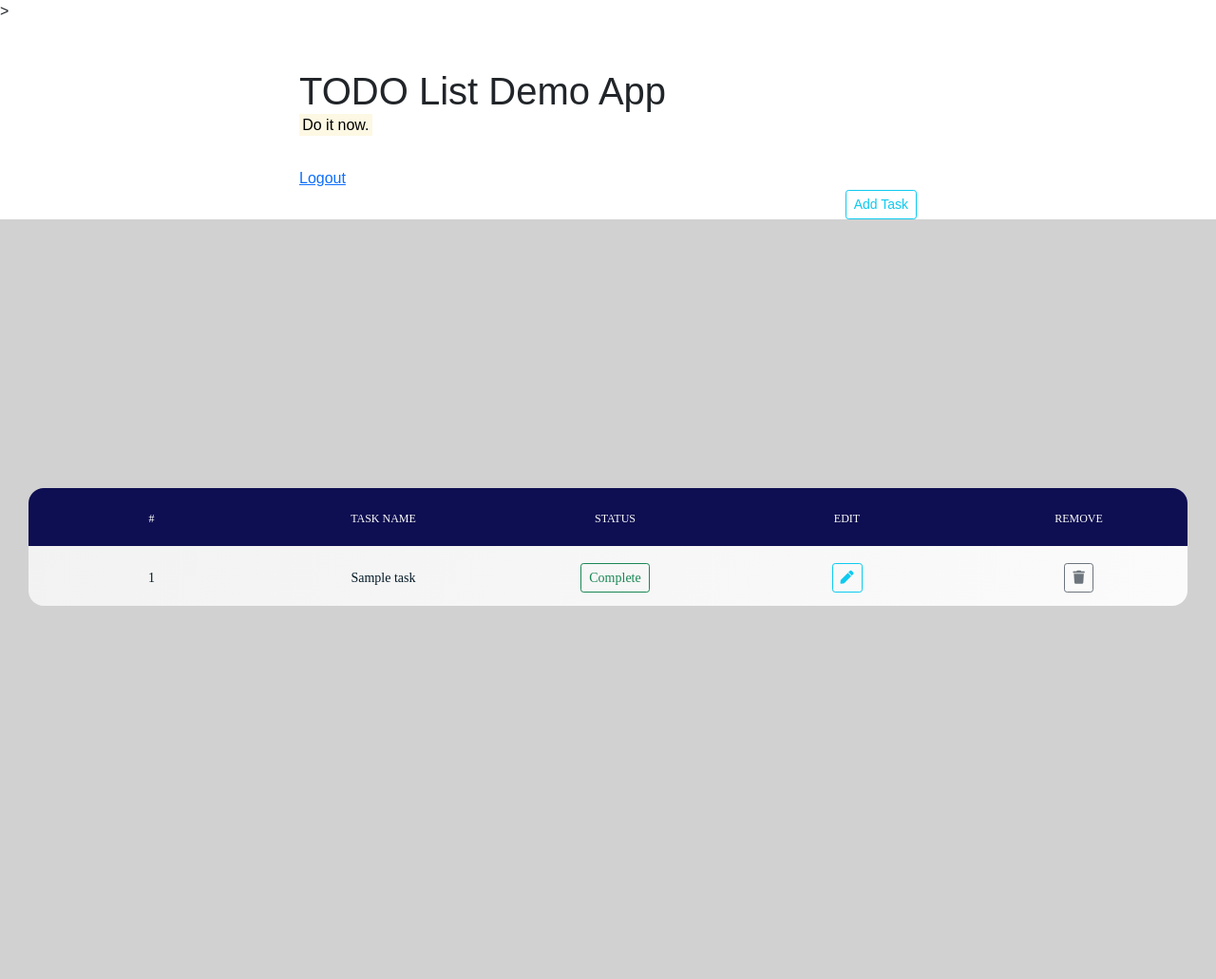
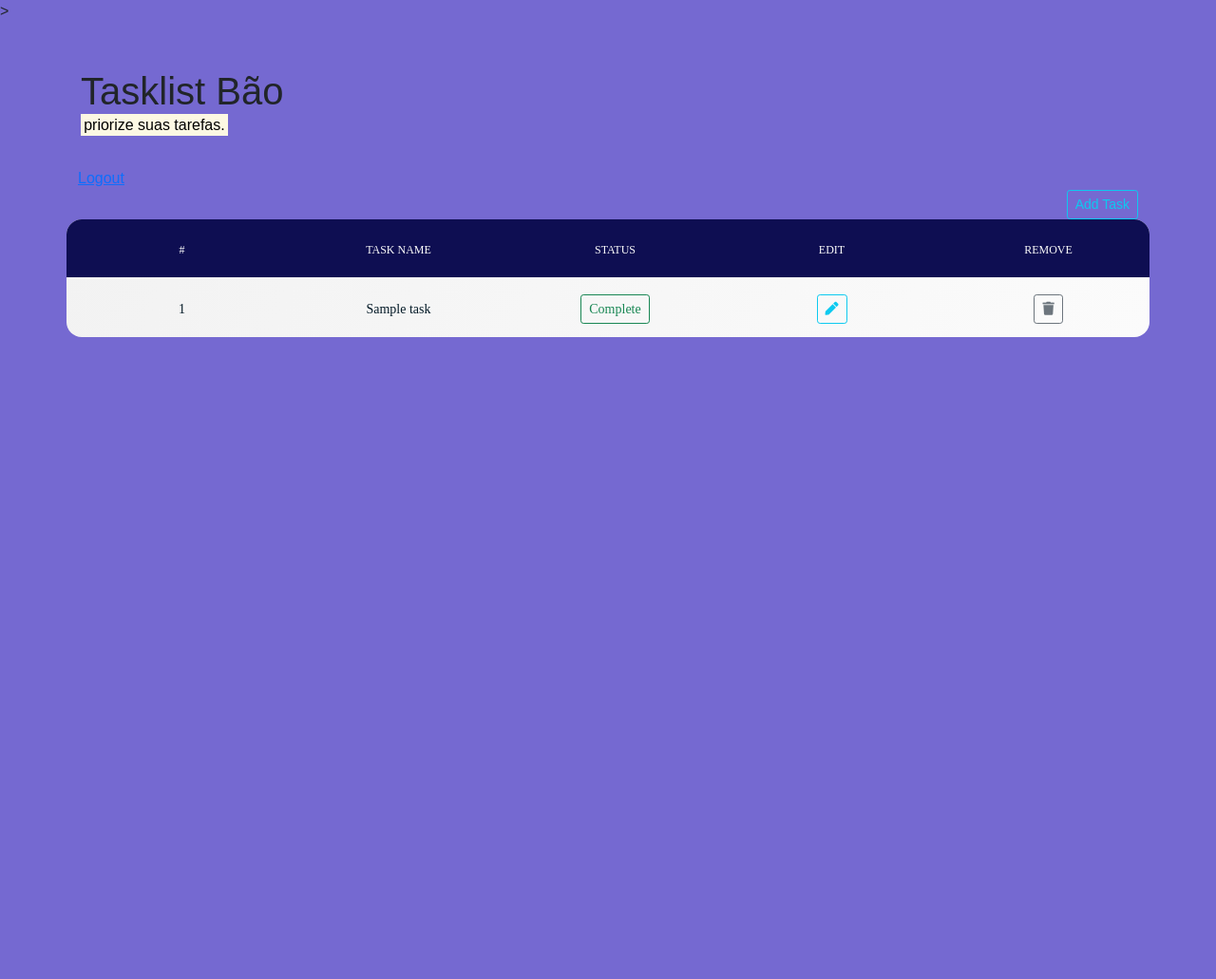
Before and after one commit to guilhermedelyra/tasklist, a Flask app: template src/app/templates/index.html in a window 1280 px wide. Shown: the whole page at 95% size. After the commit the page ends 355 px from the top, so only its background shows below. Run offline with Flask 2, Linux system fonts and the light colour scheme; the template is opened without the code that fills it: most values are stand-ins (such as "Sample title", 1, 10 or a date in 2020); parts of the project's set-up code (start-up, migrations or seed data) failed here and were passed over; some libraries are stand-ins or nearby versions.

Commit message:
restyling table and landing page /4

```diff
--- a/src/app/static/styles/custom.css
+++ b/src/app/static/styles/custom.css
@@ -38,13 +38,6 @@ hr {
     vertical-align: middle;
 }
 
-/* bootstrap modifications */
-.container {
-    width: auto;
-    max-width: 680px;
-    padding: 0 15px;
-}
-
 .extra-bottom {
     padding-bottom: 2em;
 }
--- a/src/app/static/styles/table.css
+++ b/src/app/static/styles/table.css
@@ -74,34 +74,6 @@ iframe {
 
 /*//////////////////////////////////////////////////////////////////
 [ Table ]*/
-
-.limiter {
-    width: 100%;
-    margin: 0 auto;
-}
-
-.container-table100 {
-    width: 100%;
-    min-height: 100vh;
-    background: #d1d1d1;
-
-    display: -webkit-box;
-    display: -webkit-flex;
-    display: -moz-box;
-    display: -ms-flexbox;
-    display: flex;
-    align-items: center;
-    justify-content: center;
-    flex-wrap: wrap;
-    padding: 33px 30px;
-}
-
-.wrap-table100 {
-    width: 1300px;
-}
-
-/*//////////////////////////////////////////////////////////////////
-[ Table ]*/
 table {
     width: 100%;
     background-color: #fff;
@@ -132,7 +104,40 @@ th, td {
     padding-bottom: 14px;
 }
 
-
+.row {
+    display: -webkit-box;
+    display: -ms-flexbox;
+    display: flex;
+    -ms-flex-wrap: wrap;
+    flex-wrap: wrap;
+    margin-right: -15px;
+    margin-left: -15px;
+}
+.justify-content-center {
+    -webkit-box-pack: center !important;
+    -ms-flex-pack: center !important;
+    justify-content: center !important;
+}
+.container {
+    width: 100%;
+    padding-right: 15px;
+    padding-left: 15px;
+    margin-right: auto;
+    margin-left: auto;
+}
+@media (min-width: 576px) {
+.container {
+    max-width: 540px; } }
+@media (min-width: 768px) {
+.container {
+    max-width: 720px; } }
+@media (min-width: 992px) {
+.container {
+    max-width: 960px; } }
+@media (min-width: 1200px) {
+.container {
+    max-width: 1140px; }
+}
   /*==================================================================
   [ Ver1 ]*/
 
--- a/src/app/templates/index.html
+++ b/src/app/templates/index.html
@@ -7,17 +7,17 @@
     <style type="text/css">
         @font-face {
             font-family: Montserrat-Regular;
-            src: "{{ url_for('static', filename='/fonts/montserrat/Montserrat-Regular.ttf') }}";
+            src: "{{ url_for('static', filename='fonts/montserrat/Montserrat-Regular.ttf') }}";
         }
 
         @font-face {
             font-family: Montserrat-Medium;
-            src: "{{ url_for('static', filename='/fonts/montserrat/Montserrat-Medium.ttf') }}";
+            src: "{{ url_for('static', filename='fonts/montserrat/Montserrat-Medium.ttf') }}";
         }
     </style>
 
     <head>
-        <title>Demo: TODO</title>
+        <title>Tasklist Bão</title>
 
         <meta charset="utf-8">
         <meta name="viewport" content="width=device-width, initial-scale=1">
@@ -25,27 +25,28 @@
         <link rel="icon" href="{{ url_for('static', filename='img/cs.ico') }}">
         <link rel="stylesheet" href="{{ url_for('static', filename='vendor/bootstrap/css/bootstrap.min.css') }}" type="text/css">></link>
 
-        <!-- <link href="https://cdn.jsdelivr.net/npm/bootstrap@5.0.0-beta2/dist/css/bootstrap.min.css" rel="stylesheet"
-        integrity="sha384-BmbxuPwQa2lc/FVzBcNJ7UAyJxM6wuqIj61tLrc4wSX0szH/Ev+nYRRuWlolflfl" crossorigin="anonymous" type="text/css"> -->
         <link rel="stylesheet" href="https://cdnjs.cloudflare.com/ajax/libs/font-awesome/5.15.3/css/all.css" type="text/css">
         <link rel="stylesheet" href="{{ url_for('static', filename='styles/custom.css') }}" type="text/css">
         <link rel="stylesheet" href="{{ url_for('static', filename='styles/table.css') }}" type="text/css">
 
     </head>
 
-    <body>
-    <main role="main" class="container extra-bottom">
-      <h1 class="mt-5">TODO List Demo App</h1>
-      <p><mark>Do it now.</mark></p>
-    </main>
-
+    <body style="background-color: #7569D1;">
 
     <div class="container">
+        <div class="row justify-content-center">
+            <main role="main" class="container extra-bottom">
+                <h1 class="mt-5">Tasklist Bão</h1>
+                <p><mark>priorize suas tarefas.</mark></p>
+            </main>
+        </div>
+
+        <div class="row">
             <a class="button" href="/logout">Logout</a>
 
-        <!-- Button trigger modal -->
             <div style="text-align: right;">
                 <button type="button" class="btn btn-outline-info btn-sm" data-bs-toggle="modal" data-bs-target="#task-modal" data-source="New Task">Add Task</button>
+            </div>
         </div>
 
 
@@ -63,6 +64,7 @@
                             <input type="text" class="form-control" placeholder="Description of task" aria-label="task-name" aria-describedby="basic-addon1">
                         </div>
                     </div>
+
                     <div class="modal-footer">
                         <button type="button" class="btn btn-secondary" data-bs-dismiss="modal">Close</button>
                         <button id="submit-task" type="button" class="btn btn-primary">Save changes</button>
@@ -71,13 +73,10 @@
             </div>
         </div>
 
-    </div>
 
     <!--Todo Table-->
-    <div class="limiter">
-		<div class="container-table100">
-			<div class="wrap-table100">
-				<div class="table100 ver1 m-b-110">
+
+        <div class="row table100 ver1 m-b-110">
             <table data-vertable="ver1">
                 <thead>
                     <tr class="row100 head">
@@ -113,47 +112,6 @@
             </table>
         </div>
     </div>
-		</div>
-	</div>
-
-    <!-- <div class="container table-responsive">
-    <table class="table">
-        <thead>
-        <tr>
-            <th class="task-id">#</th>
-            <th class="task">Task Name</th>
-            <th class="status">Status</th>
-            <th class="update">Edit</th>
-            <th class="update">Remove</th>
-        </tr>
-        </thead>
-
-        <tbody>
-        {% for item in items %}
-            <tr>
-                <td>{{item.id}}</td>
-                <td>{{item.task}}</td>
-
-                {% if item.status == "In Progress" %}
-                    <td><button type="button" class="btn btn-outline-warning btn-sm state" data-source="{{item.id}}">{{item.status}}</button></td>
-                {%endif%}
-                {% if item.status == "Todo" %}
-                    <td><button type="button" class="btn btn-outline-secondary btn-sm state" data-source="{{item.id}}">{{item.status}}</button></td>
-                {%endif%}
-                {% if item.status == "Complete" %}
-                    <td><button type="button" class="btn btn-outline-success btn-sm state" data-source="{{item.id}}">{{item.status}}</button></td>
-                {%endif%}
-
-                <td><button type="button" class="btn btn-outline-info btn-sm" data-bs-toggle="modal" data-bs-target="#task-modal" data-source="{{item.id}}" data-content="{{item.task}}"><i class="fa fa-pen fa-1" aria-hidden="true"></i></button></td>
-
-                <td><button class="btn btn-outline-secondary btn-sm remove" data-source="{{item.id}}" type="button"><i class="fa fa-trash fa-1" aria-hidden="true"></i></button></td>
-            </tr>
-        {% endfor %}
-
-        </tbody>
-    </table>
-    </div> -->
-
     <script src="{{ url_for('static', filename='vendor/jquery/jquery-3.6.0.min.js') }}" type="text/javascript"></script>
 	<script src="{{ url_for('static', filename='vendor/bootstrap/js/bootstrap.min.js') }}" type="text/javascript"></script>
 	<script src="{{ url_for('static', filename='script/table.js') }}" type="text/javascript"></script>
```
Lines whose indentation alone changed are shown as unchanged.
